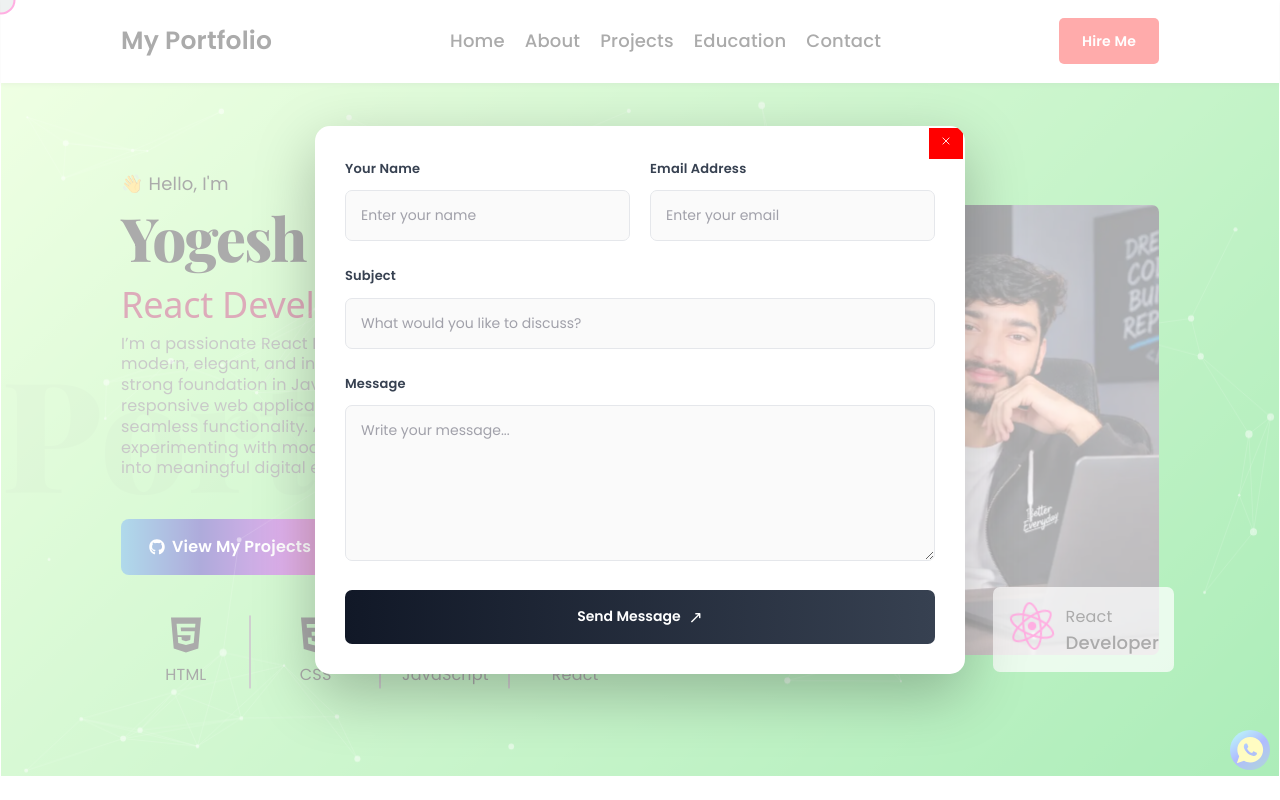
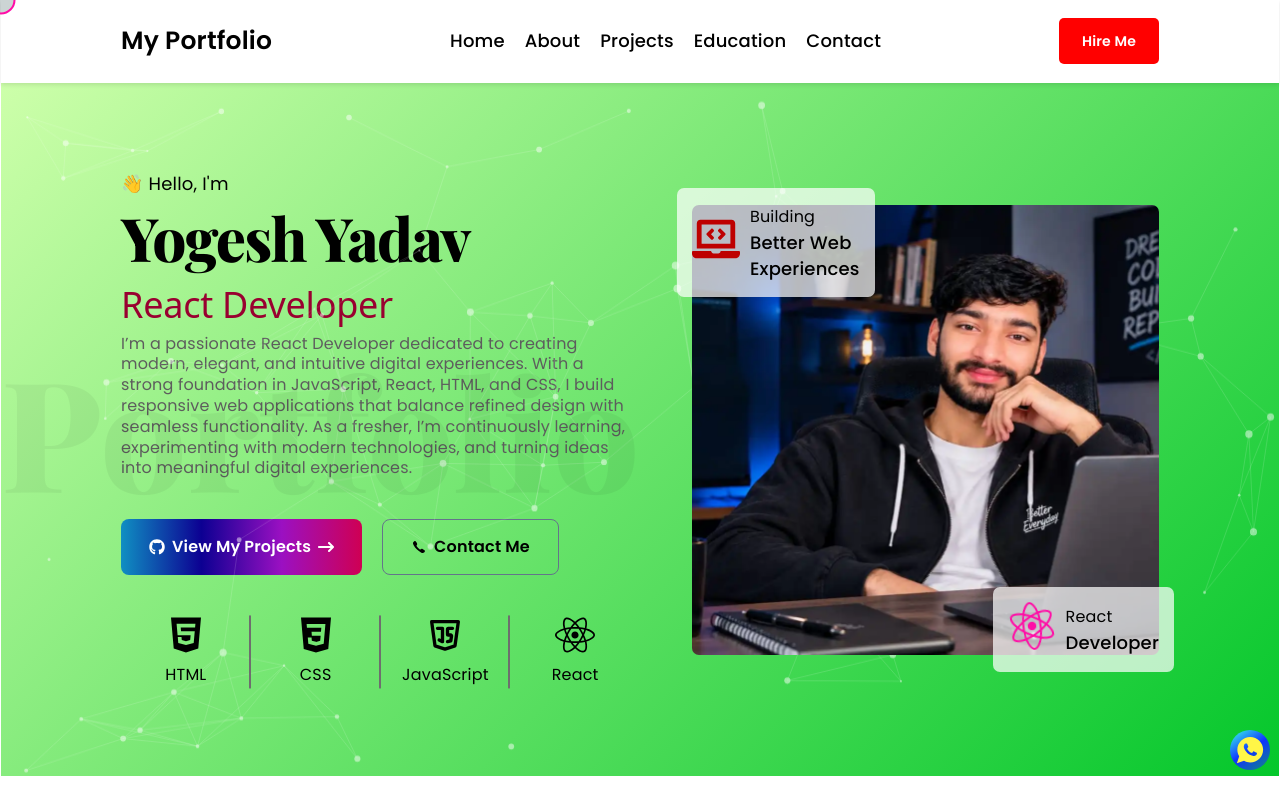
Before and after one commit to mr-yogesh-yadav/my-portfolio, a React (Vite) app: page / in a window 1280 px wide. Shown: the top 800 px of the page. Built offline with nearby package versions, Linux system fonts and the light colour scheme.

Commit message:
Contact Update

```diff
--- a/src/pages/Contact.css
+++ b/src/pages/Contact.css
@@ -120,6 +120,7 @@
   font-weight: 600;
   outline: none;
   border: none;
+  cursor: pointer;
 }
 .contact-form-box {
   padding-left: 40px;
--- a/src/pages/Contact.jsx
+++ b/src/pages/Contact.jsx
@@ -11,7 +11,7 @@ function Contact() {
   useEffect(() => {
     const timer = setTimeout(() => {
       setShowOverlay(true);
-    }, 3000);
+    }, 15000);
 
     return () => clearTimeout(timer);
   }, []);
```
